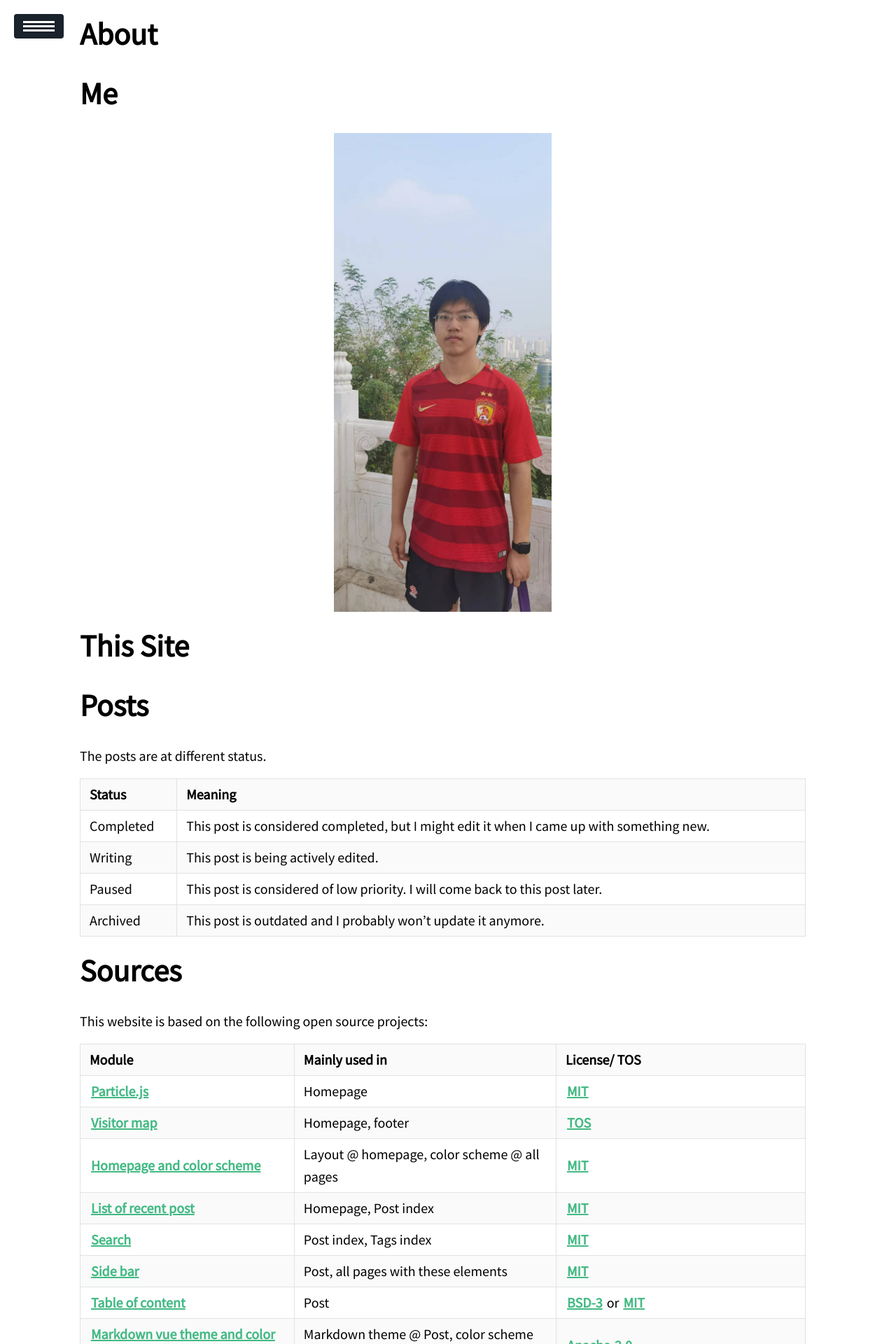
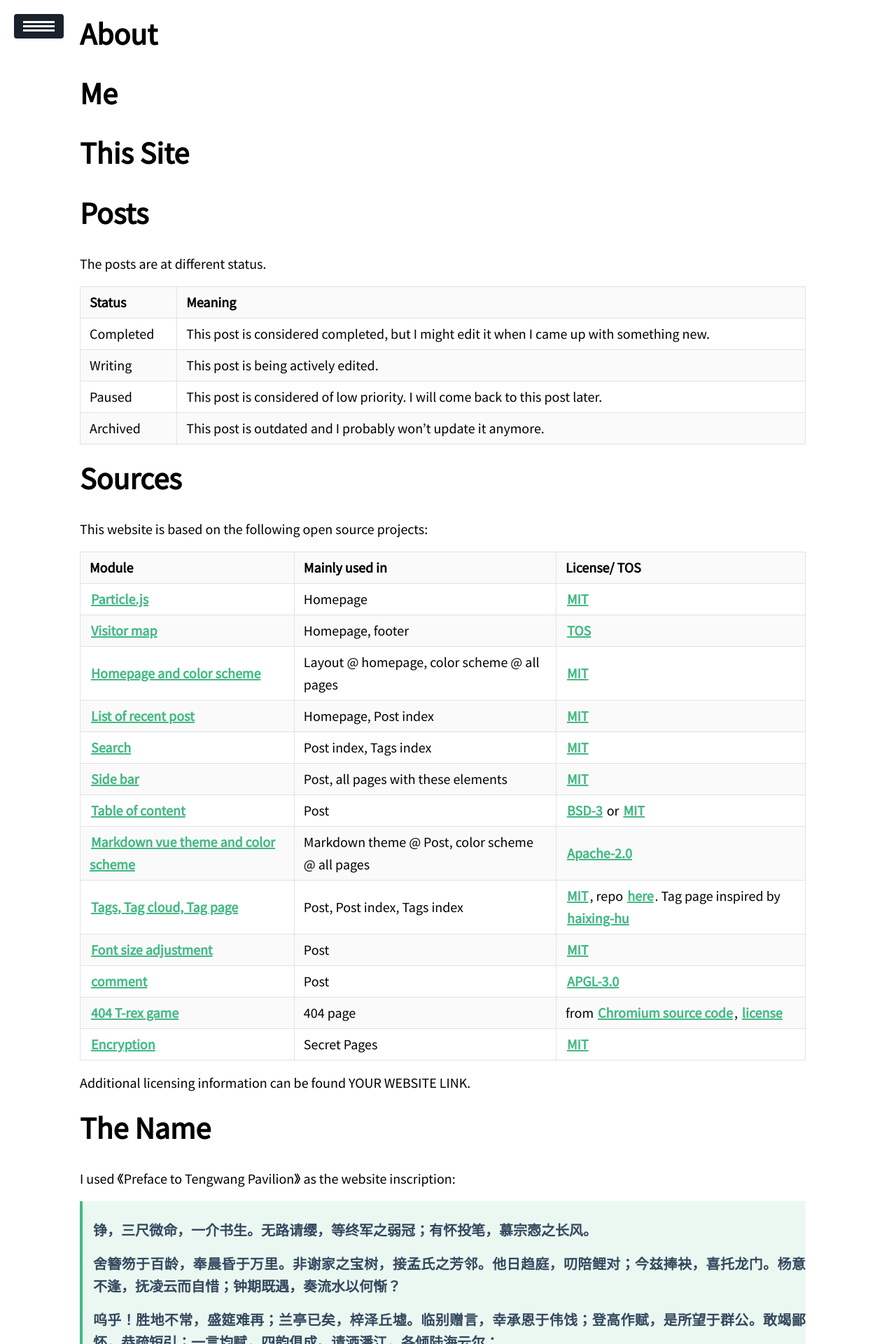
Before and after one commit to ssskz/ssskz.github.io, a Jekyll site: the page built from about/index.md, in a window 1280 px wide. Shown: the top 1920 px of the page at 70% size. Built offline with Jekyll 4.4.1, drawn with Linux system fonts in a browser that asks for light colours; nearby versions of some CDN libraries.

Commit message:
Update index.md

```diff
--- a/about/index.md
+++ b/about/index.md
@@ -9,8 +9,6 @@ mathjax: true
 ---
 
 # Me
-
-<img src="https://ssskz.github.io/about/skz.jpeg" width="30%" height="30%">
 
 # This Site
 
```
